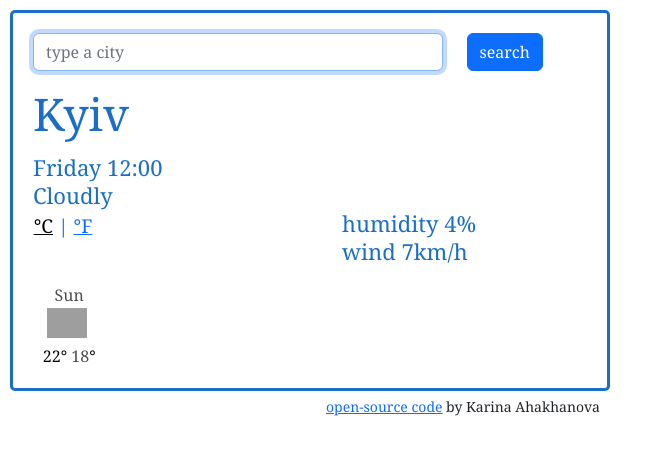
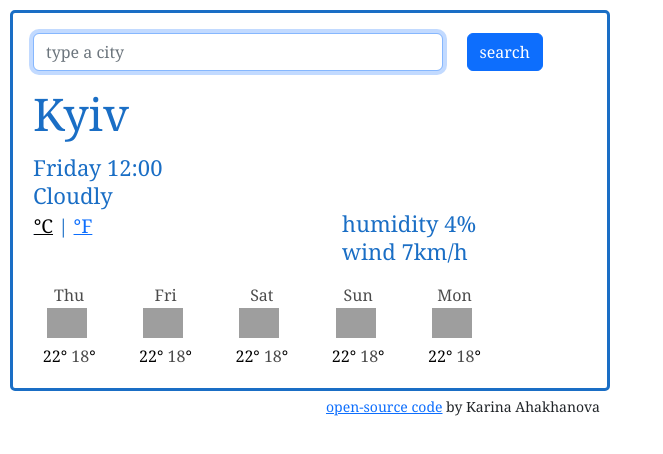
Before and after one commit to lacanella/Ka-Weather, a plain HTML site: page index.html in a window 1280 px wide. Shown: the whole page, without its empty margins (0-663 px from the left). Drawn offline with nearby package versions, Linux system fonts and the light colour scheme; no server answers; grey boxes are pictures that could not be loaded.

Commit message:
made forecast section in js

```diff
--- a/index.html
+++ b/index.html
@@ -62,21 +62,8 @@
             </ul>
           </div>
         </div>
-        <div class="weather-forecast">
-          <div class="row">
-            <div class="col-2">
-              <div class="forecast-date">Sun</div>
-              <img
-                src="https://cdn-icons-png.flaticon.com/512/182/182264.png"
-                alt=""
-                width="40"
-              />
-              <div class="forecast-temperature">
-                <span class="forecast-temperature-max">22</span>°
-                <span class="forecast-temperature-min">18</span>°
-              </div>
-            </div>
-          </div>
+        <div class="weather-forecast" id="forecast">
+
 
           </div>
         </div>
--- a/src/8java.js
+++ b/src/8java.js
@@ -90,3 +90,32 @@ let celciusLink = document.querySelector("#celsius");
 celciusLink.addEventListener("click", showCelsiusTemp);
 
 search("Kyiv");
+
+function showforecast() {
+  let forecastElement = document.querySelector("#forecast");
+  let days = ["Thu", "Fri", "Sat", "Sun", "Mon"];
+
+  let forecastHTML = `<div class="row">`;
+  days.forEach(function (day) {
+    forecastHTML =
+      forecastHTML +
+      `
+        <div class="col-2">
+              <div class="forecast-date">${day}</div>
+              <img
+                src="https://cdn-icons-png.flaticon.com/512/182/182264.png"
+                alt=""
+                width="40"
+              />
+              <div class="forecast-temperature">
+                <span class="forecast-temperature-max">22</span>°
+                <span class="forecast-temperature-min">18</span>°
+              </div>
+            </div>
+      `;
+  });
+  forecastHTML = forecastHTML + `</div>`;
+  forecastElement.innerHTML = forecastHTML;
+  console.log(forecastHTML);
+}
+showforecast();
```
